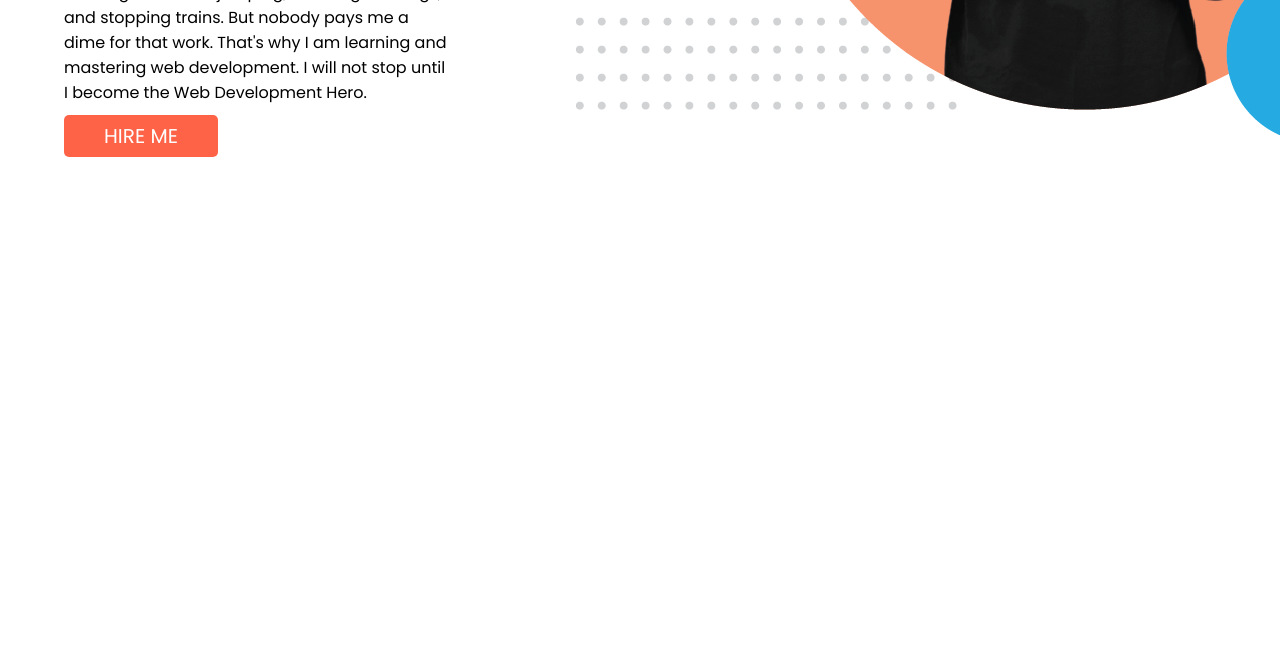
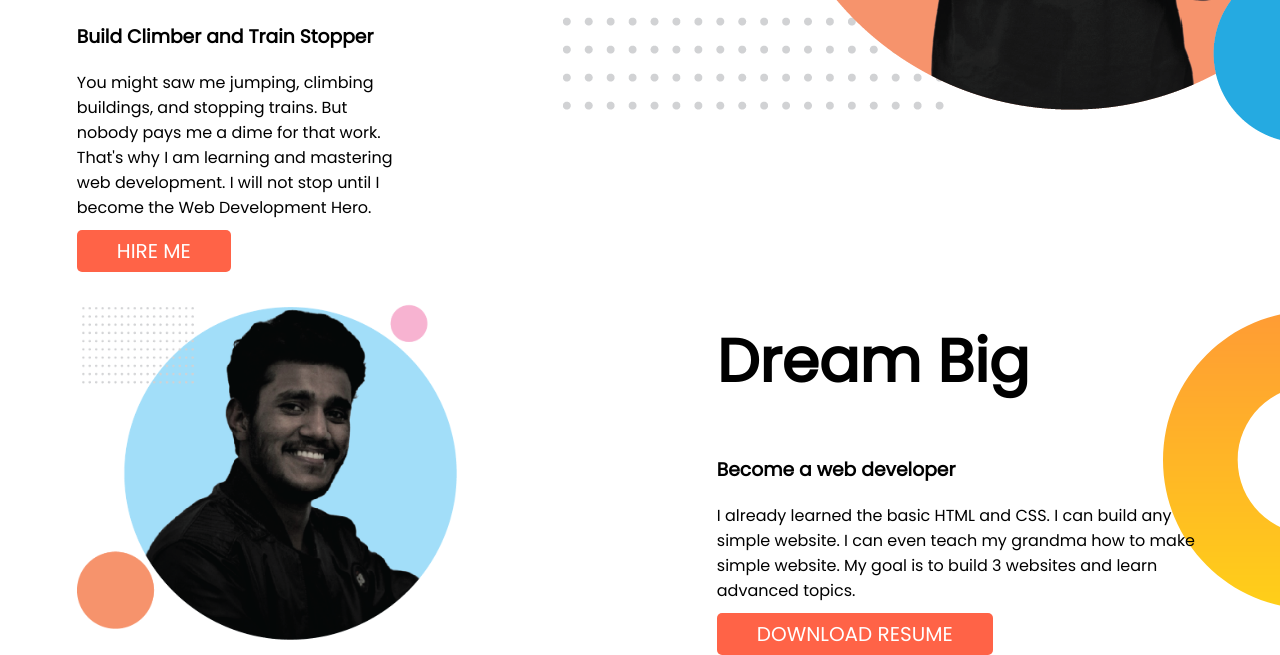
Before and after one commit to buniad91/Developer-portfolio, a plain HTML site: page index.html in a window 1280 px wide. Shown: the part 524-1179 px from the top of the page. Before the commit the page ends 800 px from the top, so only its background shows below. Drawn offline with Linux system fonts and the light colour scheme.

Commit message:
secound commit

```diff
--- a/index.html
+++ b/index.html
@@ -33,6 +33,20 @@
             <img src="images/portfolio 1.png" alt="">
         </div>
     </section>
+
+    <section class="dream-big">
+        <div class="half-width">
+            <img class="big-dream-images" src="images/portfolio 2.png" alt="">
+        </div>
+        <div class="half-width">
+            <h1>Dream Big</h1>
+            <h3>Become a web developer</h3>
+            <p>
+                I already learned the basic HTML and CSS. I can build any simple website. I can even teach my grandma how to make simple website. My goal is to build 3 websites and learn advanced topics.
+            </p>
+            <a class="hire-me-button" href="">DOWNLOAD RESUME</a>
+        </div>
+    </section>
 </body>
 
 </html>
--- a/style.css
+++ b/style.css
@@ -17,8 +17,8 @@ section{
 }
 .half-width{
     width: 50%;
-    padding-left: 5%;
-    padding-right: 5%;
+    padding-left: 6%;
+    padding-right: 6%;
 }
 
 .hire-me-button{
@@ -36,3 +36,15 @@ section{
     background-image: url(images/top-bg.jpg);
     background-repeat: no-repeat;
 }
+
+
+.big-dream-images{
+    width: 80%;
+}
+
+.dream-big{
+    background-image: url(images/dream-bg.png);
+    background-repeat: no-repeat;
+    background-position: right;
+
+}
```
